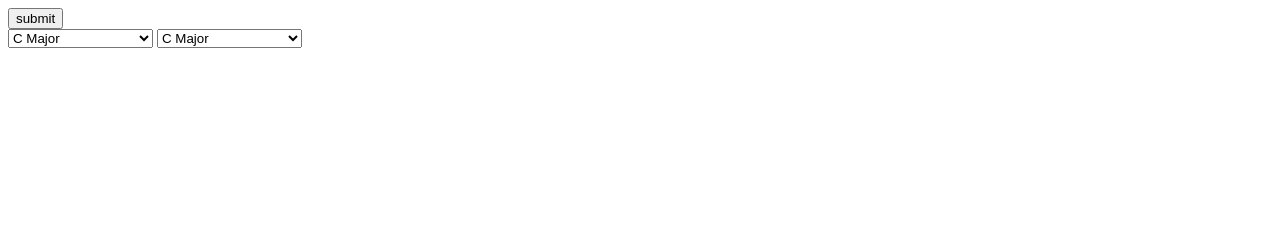
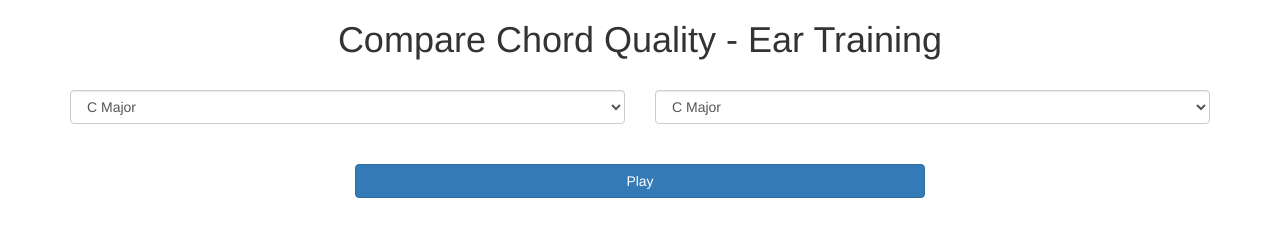
Before and after one commit to techiespace/compare-piano-chords-quality, a plain HTML site: page index.html in a window 1280 px wide. Drawn offline with nearby package versions, Linux system fonts and the light colour scheme.

Commit message:
Add bootstrap styles

```diff
--- a/index.html
+++ b/index.html
@@ -2,13 +2,24 @@
 <html>
 <head>
 	<title>Compare Piano Chords Quality</title>
+    <link rel="stylesheet" type="text/css" href="https://maxcdn.bootstrapcdn.com/bootstrap/3.3.7/css/bootstrap.min.css">
 	<script type="text/javascript" src="main.js"></script>
 	<script src="https://ajax.googleapis.com/ajax/libs/jquery/3.2.1/jquery.min.js"></script>
 </head>
 <body>
-<input type="submit" id="button" value="submit"/>
+<!-- Checkkout the sample at https://semantic-ui.com/modules/dropdown.html #TODO
+ -->
+ <style type="text/css">
+ 	select{
+
+ 	}
+ </style>
+<div class="container">
+	<h1 style="text-align: center;">Compare Chord Quality - Ear Training</h1>
 	<br>
-<select id="chord1">
+	<div class="row">
+		<div style="margin-bottom: 20px;" class="col-md-6">
+			<select class="form-control" id="chord1">
 			    <option value="C">C Major</option>
 			    <option value="Cm">C minor</option>
 			    <option value="CM7">C Major 7th</option>
@@ -21,7 +32,9 @@
 			    <option value="Cdim">C Diminished</option>
 			    <option value="Caug">C Augmented</option>
 			</select>
-<select id="chord2">
+		</div>
+		<div class="col-md-6">
+			<select class="form-control" id="chord2">
 			    <option value="C">C Major</option>
 			    <option value="Cm">C minor</option>
 			    <option value="CM7">C Major 7th</option>
@@ -34,5 +47,11 @@
 			    <option value="Cdim">C Diminished</option>
 			    <option value="Caug">C Augmented</option>
 			</select>
+		</div>
+	</div>
+		<br>
+		<button style="width:50%; margin:0 auto; display:block;" class="btn btn-primary" id="button">Play</button>
+</div>
+
 </body>
 </html>
```
Lines whose indentation alone changed are shown as unchanged.
